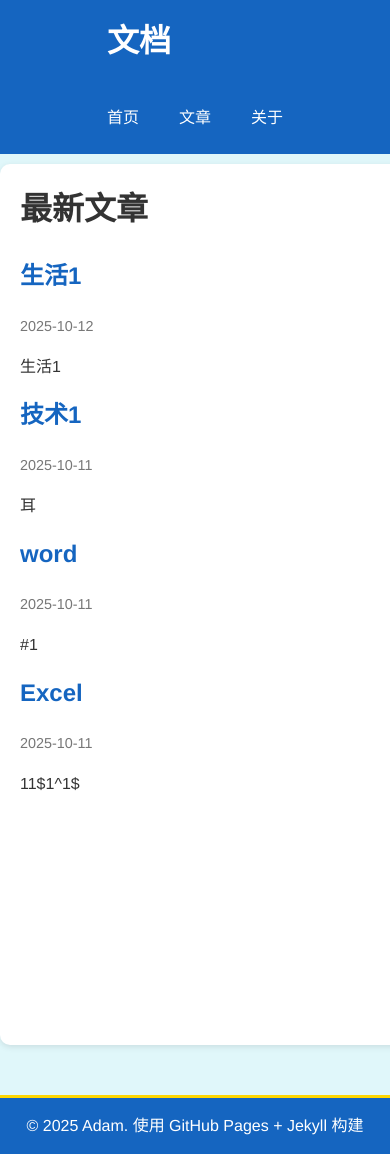
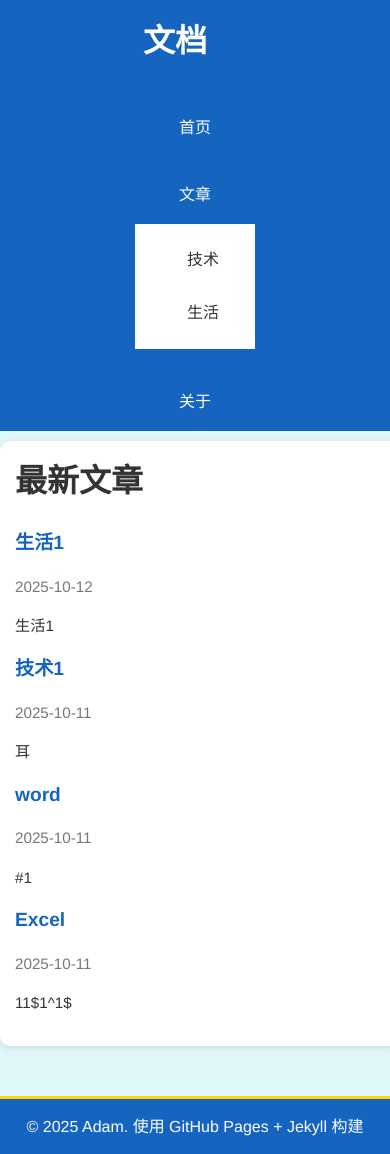
Before and after one commit to lzh210802066/lzh210802066.github.io, a Jekyll site: the page built from index.html, in a window 390 px wide and 1154 px high. Built offline with Jekyll 4.4.1, drawn with Linux system fonts in a browser that asks for light colours; the list of posts is cut into pages by our own code.

Commit message:
Update default.html

```diff
--- a/_layouts/default.html
+++ b/_layouts/default.html
@@ -30,7 +29,7 @@
     .header-container {
       display: flex;
       justify-content: space-between;
-      align-items: center; /* 与标题垂直居中对齐 */
+      align-items: center;
     }
 
     .header-container h1 a {
@@ -88,19 +87,17 @@
       color: #1565c0;
     }
 
-    /* 主体内容框（占满页面大部分宽度） */
     main {
       flex: 1;
-      width: 95%;             /* 占用95%页面宽度 */
-      max-width: 1400px;      /* 最大宽度限制 */
-      margin: 20px auto;      /* 上下留空并居中 */
+      width: 95%;
+      max-width: 1400px;
+      margin: 20px auto;
       padding: 20px;
       background: #fff;
       border-radius: 10px;
       box-shadow: 0 2px 6px rgba(0,0,0,0.1);
     }
 
-    /* 页脚 */
     footer {
       text-align: center;
       padding: 15px;
@@ -148,16 +144,42 @@
         align-items: flex-start;
         gap: 0.5rem;
       }
+
+      nav.horizontal-nav {
+        flex-direction: column;
+        width: 100%;
+      }
+
+      nav.horizontal-nav a {
+        padding: 10px 0;
+        width: 100%;
+      }
+
+      .nav-item .submenu {
+        position: static;
+        box-shadow: none;
+        border-radius: 0;
+        display: block; /* 移动端直接显示 */
+      }
+
       main {
-        width: 100%;       /* 移动端占满屏幕宽度 */
-        margin: 10px 0;
+        width: 95%;
+        margin: 10px auto;
+        padding: 15px;
+      }
+
+      .post-list h2 {
+        font-size: 1.2rem;
+      }
+
+      .post-list p {
+        font-size: 0.95rem;
       }
     }
   </style>
 </head>
 
 <body>
-  <!-- 顶部 header + 水平导航 -->
   <header>
     <div class="header-container">
       <h1><a href="{{ site.baseurl }}/">{{ site.title }}</a></h1>
@@ -179,7 +201,6 @@
     </div>
   </header>
 
-  <!-- 主体内容 -->
   <main>
     {% if page.layout == "home" %}
       <h1>最新文章</h1>
@@ -187,15 +208,19 @@
         <article class="post-list">
           <h2><a href="{{ post.url | relative_url }}">{{ post.title }}</a></h2>
           <p class="post-date">{{ post.date | date: "%Y-%m-%d" }}</p>
-          <p>{{ post.excerpt | strip_html | truncatewords: 25 }}</p>
+          <!-- 使用 markdownify 渲染 Markdown 内容 -->
+          <div class="post-excerpt">
+            {{ post.excerpt | markdownify }}
+          </div>
         </article>
       {% endfor %}
     {% else %}
-      {{ content }}
+      <article class="post-content">
+        {{ content }}
+      </article>
     {% endif %}
   </main>
 
-  <!-- 页脚 -->
   <footer>
     © 2025 Adam. 使用 GitHub Pages + Jekyll 构建
   </footer>
```
Also changed, not shown: other parts of _layouts/default.html (+0 -2 lines).
